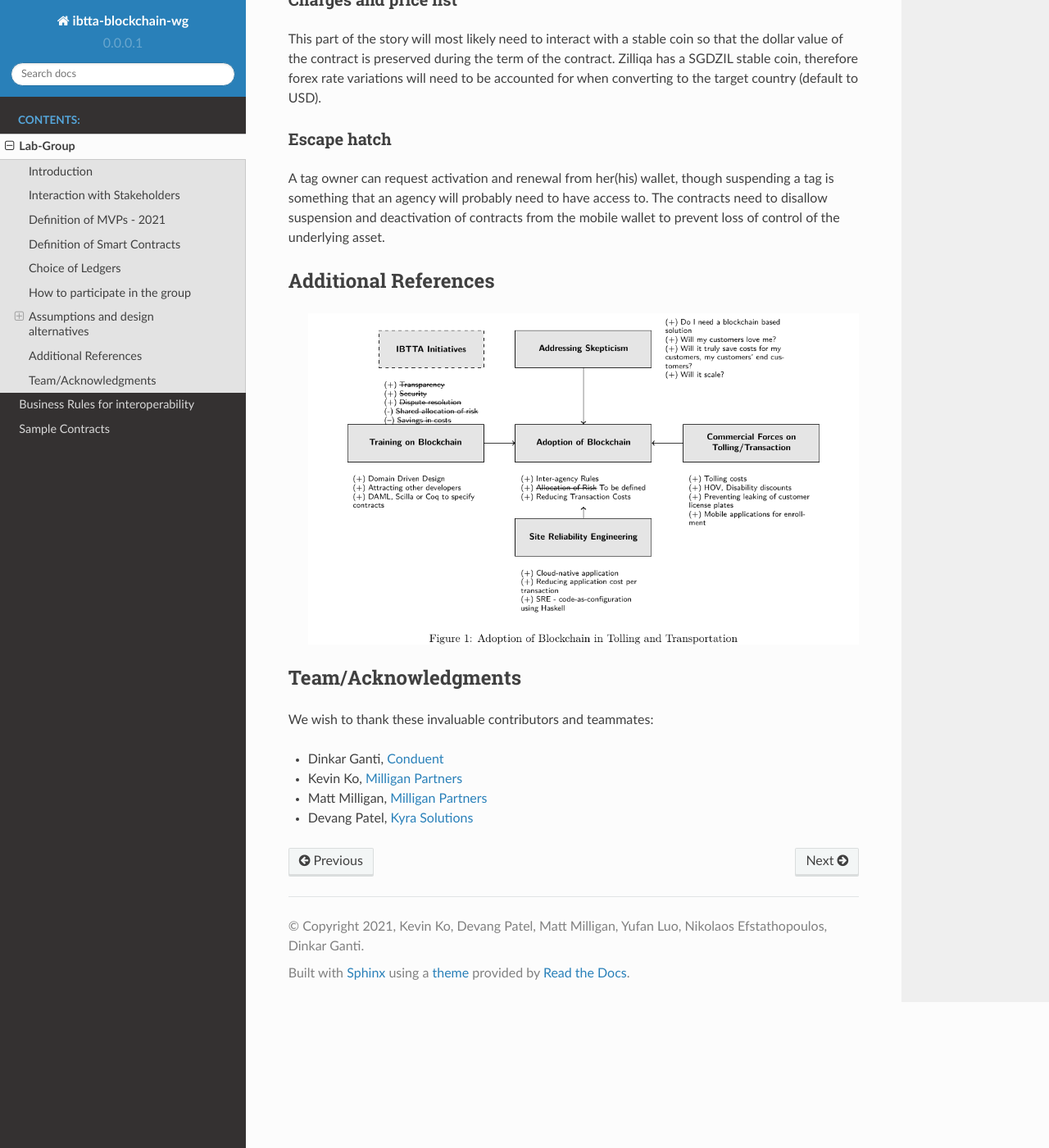
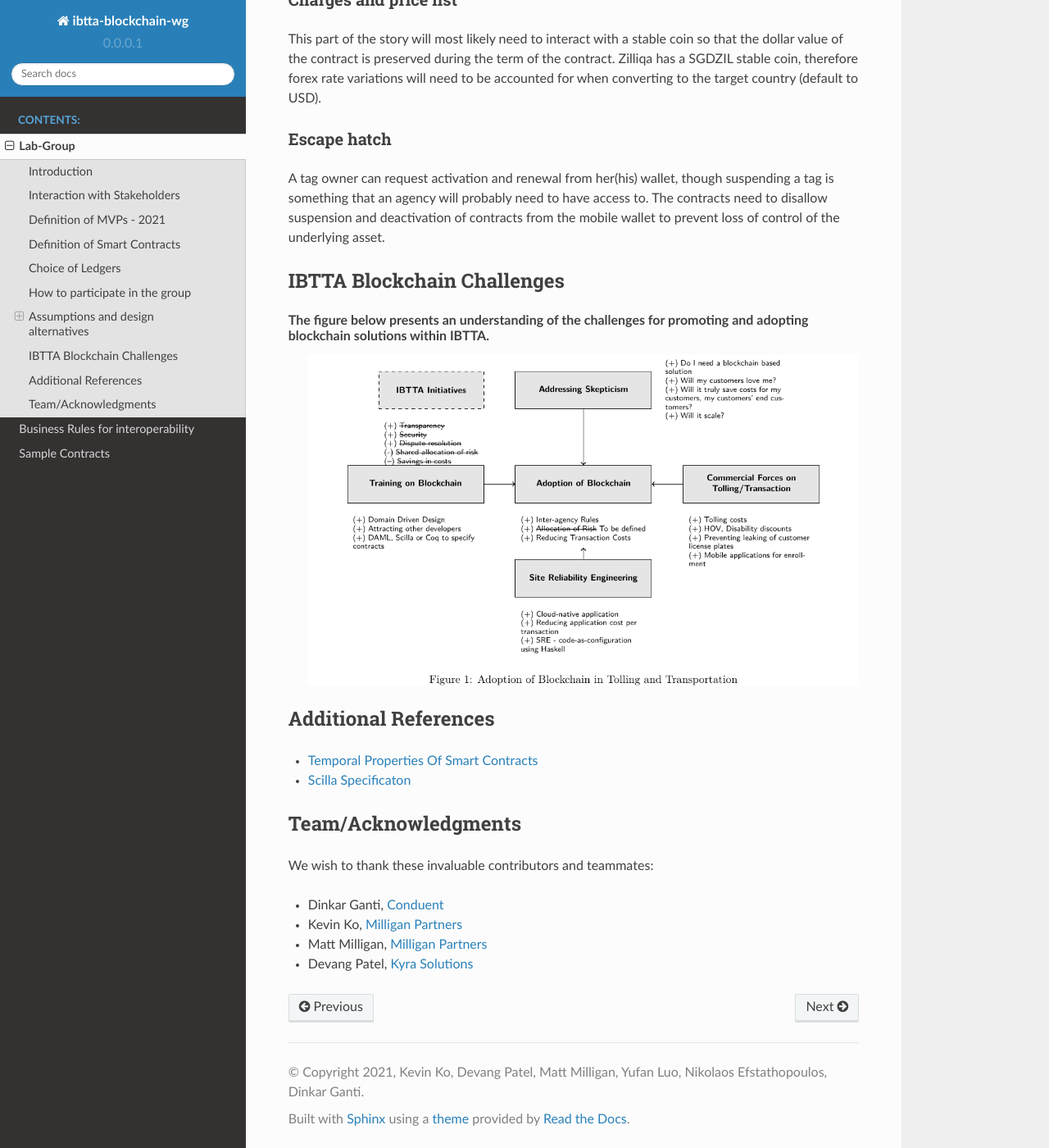
Before and after one commit to IBTTA-Blockchain-Working-Group/Lab-Group, a Sphinx documentation site: the page built from docs/README.rst, in a window 1280 px wide and 1400 px high, scrolled down 1895 px. Shown: the whole window at 82% size. Built offline with Sphinx 7.4.7 and the Read the Docs theme 2.0.0, drawn with Linux system fonts in a browser that asks for light colours.

Commit message:
Added some more references to the document.

```diff
--- a/docs/README.rst
+++ b/docs/README.rst
@@ -116,10 +116,18 @@ to have access to. The contracts need to disallow suspension and
 deactivation of contracts from the mobile wallet to prevent loss of
 control of the underlying asset.
 
+IBTTA Blockchain Challenges
+---------------------------------
+The figure below presents an understanding of the challenges for promoting and adopting blockchain solutions within IBTTA.
+  .. image:: IBTTAChallenges-1.png
+
 Additional References
 -----------------------------------
 
-  .. image:: IBTTAChallenges-1.png
+
+
+- `Temporal Properties Of Smart Contracts <https://github.com/Zilliqa/scilla/blob/master/docs/temporal-isola18.pdf>`__
+- `Scilla Specificaton <https://github.com/Zilliqa/scilla/blob/master/docs/scilla-spec.pdf>`__
 
 
 Team/Acknowledgments
```
